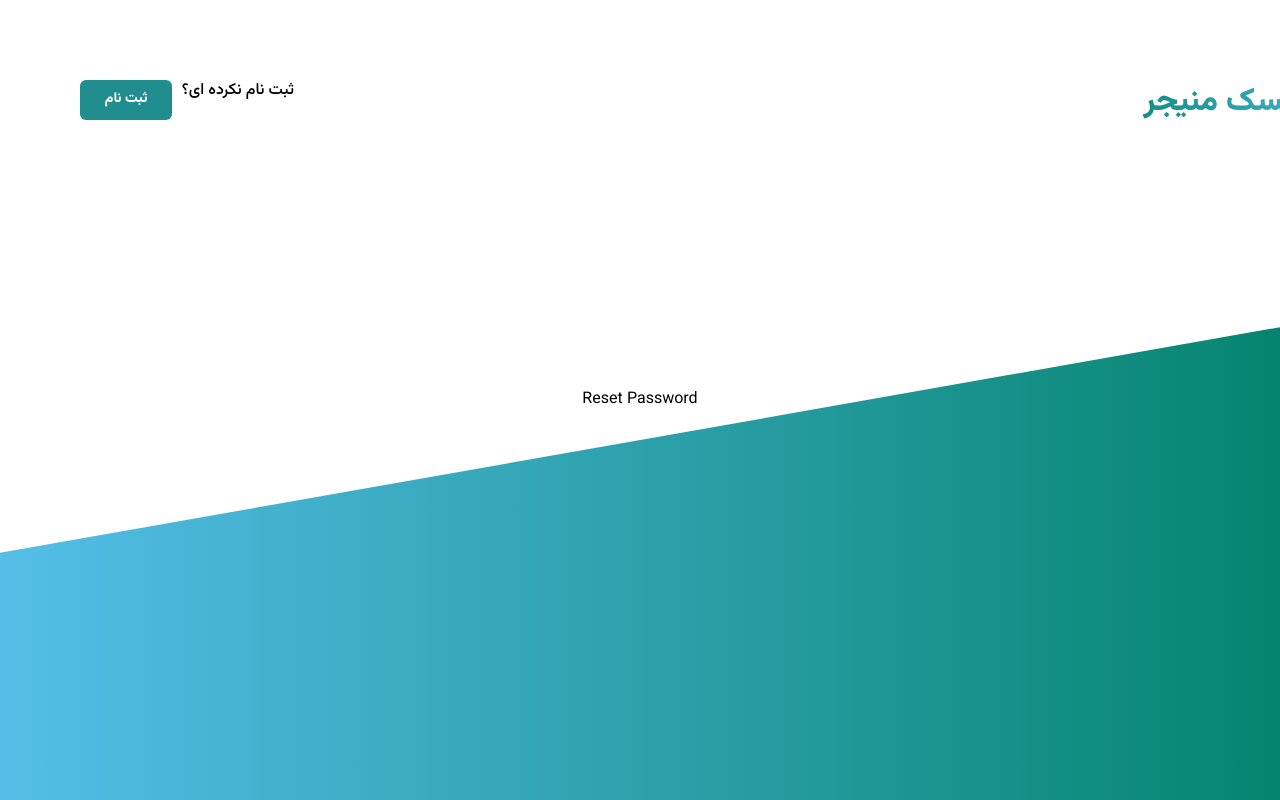
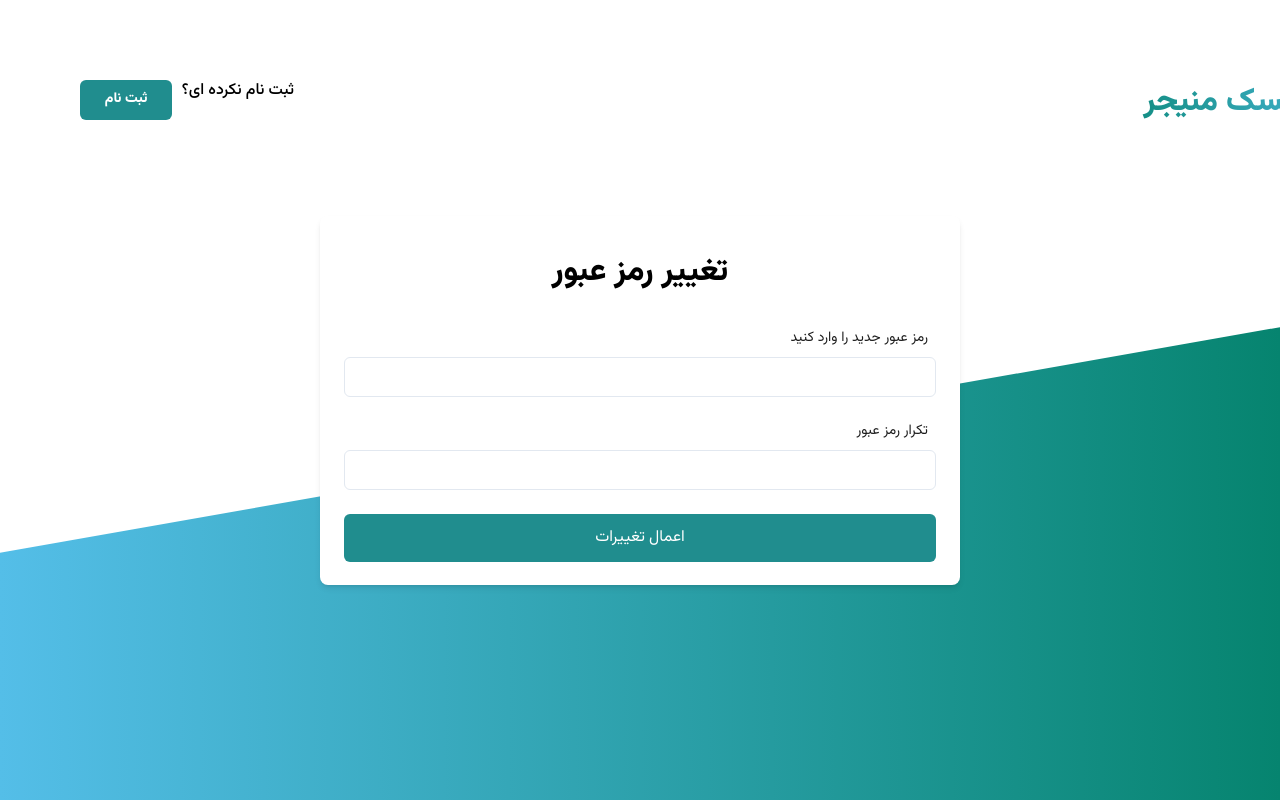
Before and after one commit to fall-Quera-front-end-bootcamp/Group-4, a React (Create React App) app: page /resetpassword in a window 1280 px wide. Shown: the top 800 px of the page. Built offline with nearby package versions, Linux system fonts and the light colour scheme.

Commit message:
ressetpassword page implementation

```diff
--- a/src/components/common/button/index.tsx
+++ b/src/components/common/button/index.tsx
@@ -26,7 +26,7 @@ const DynamicButton: React.FC<ButtonProps> = ({
         height: `${height}px`,
         borderRadius: '6px',
         border: 'none',
-        cursor: 'pointer'
+        cursor: 'pointer',
       }}
       onClick={onClick}
       >
--- a/src/pages/Auth/ResetPassword/Index.tsx
+++ b/src/pages/Auth/ResetPassword/Index.tsx
@@ -1,9 +1,72 @@
+import React, { useState } from 'react';
+import Form from "../../../components/common/form/Index";
+import DynamicInput from "../../../components/common/input";
+import { Link } from 'react-router-dom';
+import DynamicButton from "../../../components/common/button";
+
 
 function ResetPassword() {
+  const [password, setPassword] = useState("");
+  const [passwordrepeat, setPasswordRepeat] = useState("");
+
+
+  const customStyle = {
+    width: '640px',
+    height: '369px',
+  };
+
+  const header = {
+    fontWeight: 800,
+    fontSize: "32px"
+  }
+
+  const labels = {
+    color: "#1E1E1E",
+    fontWeight: 400,
+    fontSize: "14px"
+  };
+
+
+
   return (
-    <>
-      <h1>Reset Password</h1>
-    </>
+<div>
+      <Form style={customStyle}>
+        <h1 style={header}>تغییر رمز عبور</h1>
+        <div className="w-full flex flex-col justify-center items-center pt-8">
+          <label style={labels}className="w-full flex flex-col justify-center items-end">رمز عبور جدید را وارد کنید</label>
+          <DynamicInput
+            width={592}
+            height={40}
+            value={password}
+            onChange={(value) => setPassword(value)}
+            style={{ marginTop: '8px' }}
+            type={"password"}
+          />
+          <label style={labels} className="w-full flex flex-col justify-center items-end pt-6">تکرار رمز عبور</label>
+          <DynamicInput
+            width={592}
+            height={40}
+            value={passwordrepeat}
+            onChange={(value) => setPasswordRepeat(value)}
+            style={{ marginTop: '8px' }}
+            type={"password"}
+          />
+
+          <div className="pt-6" >
+            <Link to="/login">
+              <DynamicButton
+                text="اعمال تغییرات"
+                width={592}
+                height={48}
+                onClick={() => console.log("Button clicked")}
+                bgColor="blue"
+                textColor="white"
+              />
+            </Link>
+          </div>
+        </div>
+      </Form>
+    </div>
 
   );
 }
```
